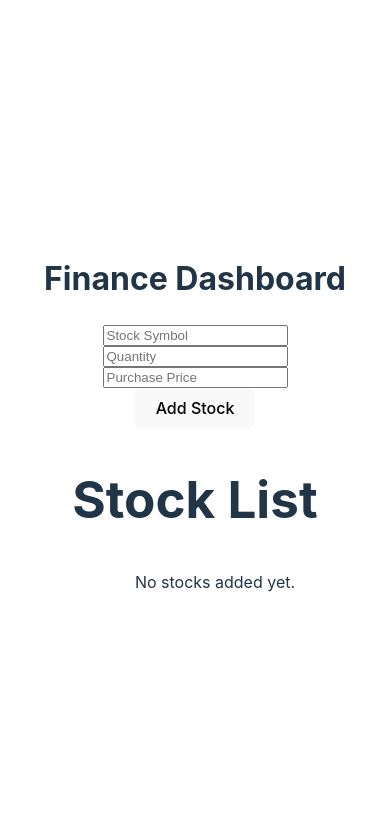
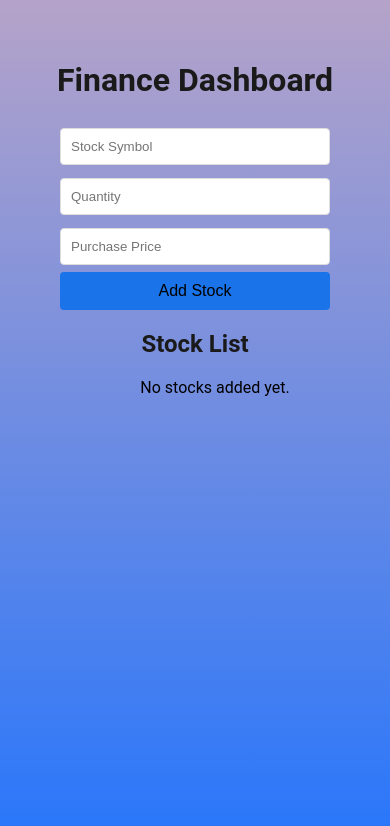
Before and after one commit to yxw-hei/Finance-Dashbaord, a React (Vite) app: page / in a window 390 px wide. Shown: the top 826 px of the page. Built offline with nearby package versions, Linux system fonts and the light colour scheme.

Commit message:
final changes

```diff
--- a/src/StockInput.jsx
+++ b/src/StockInput.jsx
@@ -13,24 +13,28 @@ function  StockInput()  {
   // Memoized fetchStockPrice function using useCallback
  const fetchStockPrice = useCallback((symbol) => {
 
-     fetch("https://www.alphavantage.co/query?function=GLOBAL_QUOTE&symbol=" + symbol + "&apikey=7ROPXJYG0UJWJF2R")
-      .then(response => {
-        if (!response.ok) {
-          alert('Invalid stock symbol'); // Trigger error if symbol is invalid
+    return fetch("https://www.alphavantage.co/query?function=GLOBAL_QUOTE&symbol=" + symbol + "&apikey=7ROPXJYG0UJWJF2R")
+      .then(response => response.json())
+      .then(data => {
+        const priceChk = data?.['Global Quote']?.['05. price'];
+        const currentPrice = parseFloat(priceChk);
+        if ( !priceChk || isNaN(currentPrice) || currentPrice <= 0) {
+          alert('Invalid stock symbol'); // Alert if symbol is invalid
+          return null;
         }
-        return response.json();
-      })
-      .then(data => {
-        const currentPrice = data['Global Quote']['05. price'];
         setLatestPrice(parseFloat(currentPrice));
         updateStockPrice(symbol, currentPrice);
+        return currentPrice;
       })
+      .catch(error => {
+        console.error('Error fetching stock price:', error); // Catch network errors
+       });
 
   }, [updateStockPrice]);
 
 
   const handleSymbolChange = (e) => {
-    setSymbol(e.target.value);
+    setSymbol(e.target.value.toUpperCase());
   };
 
   const handlePriceChange = (e) => {
@@ -41,31 +45,34 @@ function  StockInput()  {
     setQuantity(e.target.value);
   };
 
-  function handleSubmit()  {
+  function handleSubmit(e)  {
+    e.preventDefault();
     if (symbol && purchasePrice && quantity) {
-        fetchStockPrice(symbol);
-     //   if (latestPrice) {
-          // Add the stock only if we got a valid latest price from the API
+       fetchStockPrice(symbol).then((currentPrice) => {
+      if (typeof currentPrice === 'number') {
         addStock({
         symbol,
         purchasePrice: parseFloat(purchasePrice),
         quantity: parseInt(quantity),
-            currentPrice, // Assign the fetched latest price here
+        currentPrice: currentPrice, // Assign the fetched latest price here
         });
-
         // Clear the input fields after adding the stock
         setSymbol('');
         setPurchasePrice('');
         setQuantity('');
+
+      } else {
+        alert('Cannot add stock due to invalid stock price.');
       }
-   //   });
-      else {
-      alert('Please fill in all fields');
+    });
+  } else {
+    alert('Please fill in all fields before adding stock.');
   }
 };
 
   return (
-    <div className="container">
+
+    <form className="container" onSubmit={handleSubmit}>
       <input
         type="text"
         placeholder="Stock Symbol"
@@ -88,8 +95,9 @@ function  StockInput()  {
         required
       />
 
-      <button type="button" onClick={handleSubmit}>Add Stock</button>
-    </div>
+      <button type="submit">Add Stock</button>
+    </form>
+
   );
 };
 
--- a/src/StockList.jsx
+++ b/src/StockList.jsx
@@ -1,15 +1,15 @@
 import { useContext, useEffect } from 'react';
 import { StockContext } from './StockContext';
 import './StockStyling.css';
+import { useCallback } from 'react';
 
 function StockList() {
   const { stockList, updateStockPrice } = useContext(StockContext); // Access stockList from context
 
   // Fetch stock prices whenever stockList changes or on component mount
-  useEffect(() => {
-    const fetchStockPrices = () => {
-      stockList.map(stock => {
 
+    const fetchStockPrices = useCallback((stocks) => {
+      stocks.map(stock => {
         fetch("https://www.alphavantage.co/query?function=GLOBAL_QUOTE&symbol=" + stock.symbol + "&apikey=7ROPXJYG0UJWJF2R")
           .then(response => response.json())
           .then(data => {
@@ -20,12 +20,14 @@ function StockList() {
             console.error(`Error fetching stock price for ${stock.symbol}:`, error);
           });
       });
-    };
+    });
 
+
+  useEffect(() => {
     if (stockList.length > 0) {
-      fetchStockPrices(); // Only fetch if there are stocks in the list
+      fetchStockPrices(stockList); // Only fetch if there are stocks in the list
     }
-  }, [stockList, updateStockPrice]); // Trigger effect on mount and when stockList changes
+  }, []); // Trigger effect on mount and when stockList changes
 
   return (
     <div className='stocklist'>
@@ -33,8 +35,6 @@ function StockList() {
       <ul>
         {stockList.length === 0 && <p>No stocks added yet.</p>}
         {stockList.map((stock) => {
-
-
           return (
             <li key={stock.symbol}>
               <p>Stock Symbol: {stock.symbol}</p>
@@ -42,12 +42,9 @@ function StockList() {
               <p>Quantity: {stock.quantity}</p>
               <p>Current Price: {stock.latestPrice}</p>
               {stock.latestPrice !== null ? (
-                <>
                 <p style={{
-                          color: stock.latestPrice > stock.purchasePrice ? 'green' : 'red' ,
-                        }}>Profit/Loss: {((stock.latestPrice - stock.purchasePrice) * stock.quantity).toFixed(2)}</p>
-
-                </>
+                color: stock.latestPrice > stock.purchasePrice ? 'green' : 'red' ,
+                }}>Profit/Loss: {((stock.latestPrice - stock.purchasePrice) * stock.quantity).toFixed(2)}</p>
               ) : (
                 <p>Fetching latest price...</p>
               )}
--- a/src/StockStyling.css
+++ b/src/StockStyling.css
@@ -6,22 +6,16 @@
     column-gap: 10px;
     align-items: center;
   }
+  /* Remove bullets from unordered lists */
+ul {
+  list-style-type: none;
+}
 
-  #currencySelect {
-    height: 50px;
-    background-color: #eac46b;
-    color: black;
-    font-weight: bold;
-    width: auto;
-    border-radius: 10px;
+  li {
+    padding: 10px 15px;
+    margin: 5px 0;
+    border: 5px solid #cccccc78;
+    border-radius: 5px;
+    transition: background-color 0.3s, transform 0.2s;
+
   }
-
-  .stocklist-input {
-    height: 50px;
-    border: 1px solid grey;
-  }
-
-  .container-result {
-    font-size: 30px;
-    font-weight: bold;
-  }
--- a/src/index.css
+++ b/src/index.css
@@ -1,68 +1,51 @@
 :root {
-  font-family: Inter, system-ui, Avenir, Helvetica, Arial, sans-serif;
-  line-height: 1.5;
-  font-weight: 400;
-
-  color-scheme: light dark;
-  color: rgba(255, 255, 255, 0.87);
-  background-color: #242424;
-
-  font-synthesis: none;
-  text-rendering: optimizeLegibility;
-  -webkit-font-smoothing: antialiased;
-  -moz-osx-font-smoothing: grayscale;
-}
-
-a {
-  font-weight: 500;
-  color: #646cff;
-  text-decoration: inherit;
-}
-a:hover {
-  color: #535bf2;
+  --primary-color: #1a73e8;
+  --accent-color: #ff9800;
+  --background-color: #f5f5f5d0;
+  --font-family: 'Roboto', sans-serif;
 }
 
 body {
-  margin: 0;
-  display: flex;
-  place-items: center;
-  min-width: 320px;
+  font-family: var(--font-family);
+  background: linear-gradient(to bottom, #b5a3c9, #2575fc);
   min-height: 100vh;
+  font-size: 16px;
 }
 
-h2 {
-  font-size: 3.2em;
-  line-height: 1.1;
+h1, h2, h3 {
+  color: #1a1a1a;
 }
 
 button {
-  border-radius: 8px;
-  border: 1px solid transparent;
-  padding: 0.6em 1.2em;
-  font-size: 1em;
-  font-weight: 500;
-  font-family: inherit;
-  background-color: #1a1a1a;
+  background-color: var(--primary-color);
+  color: black;
+  padding: 10px 20px;
+  border: none;
+  border-radius: 4px;
+  font-size: 16px;
   cursor: pointer;
-  transition: border-color 0.25s;
-}
-button:hover {
-  border-color: #646cff;
-}
-button:focus,
-button:focus-visible {
-  outline: 4px auto -webkit-focus-ring-color;
+  transition: background-color 0.3s ease;
 }
 
-@media (prefers-color-scheme: light) {
-  :root {
-    color: #213547;
-    background-color: #ffffff;
+
+
+input[type="text"], input[type="number"] {
+  width: 100%;
+  padding: 10px;
+  margin: 0.5em 0;
+  border: 1px solid #ddd;
+  border-radius: 4px;
+}
+
+
+
+@media (max-width: 768px) {
+  table {
+    display: block;
+    overflow-x: auto;
   }
-  a:hover {
-    color: #747bff;
-  }
-  button {
-    background-color: #f9f9f9;
+
+  input[type="text"], input[type="number"], button {
+    width: 100%;
   }
 }
```
Lines whose indentation alone changed are shown as unchanged.
